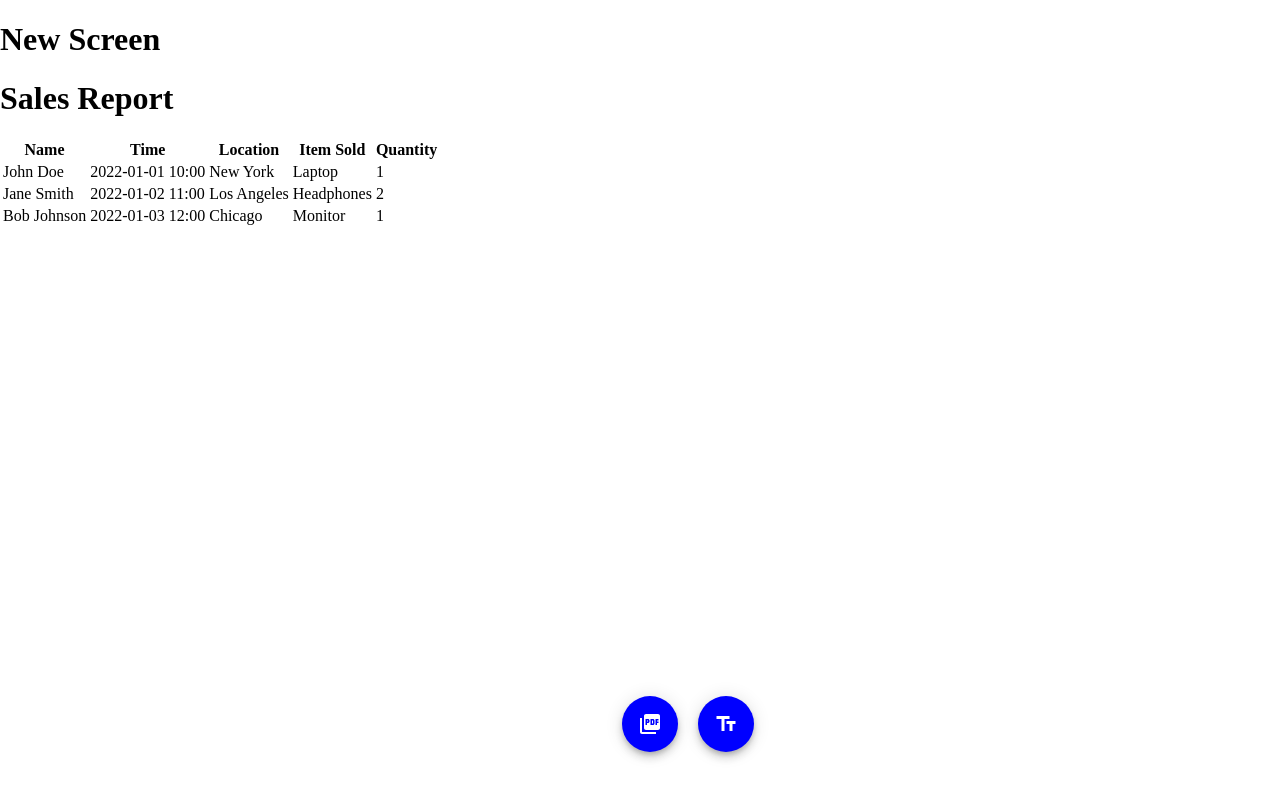
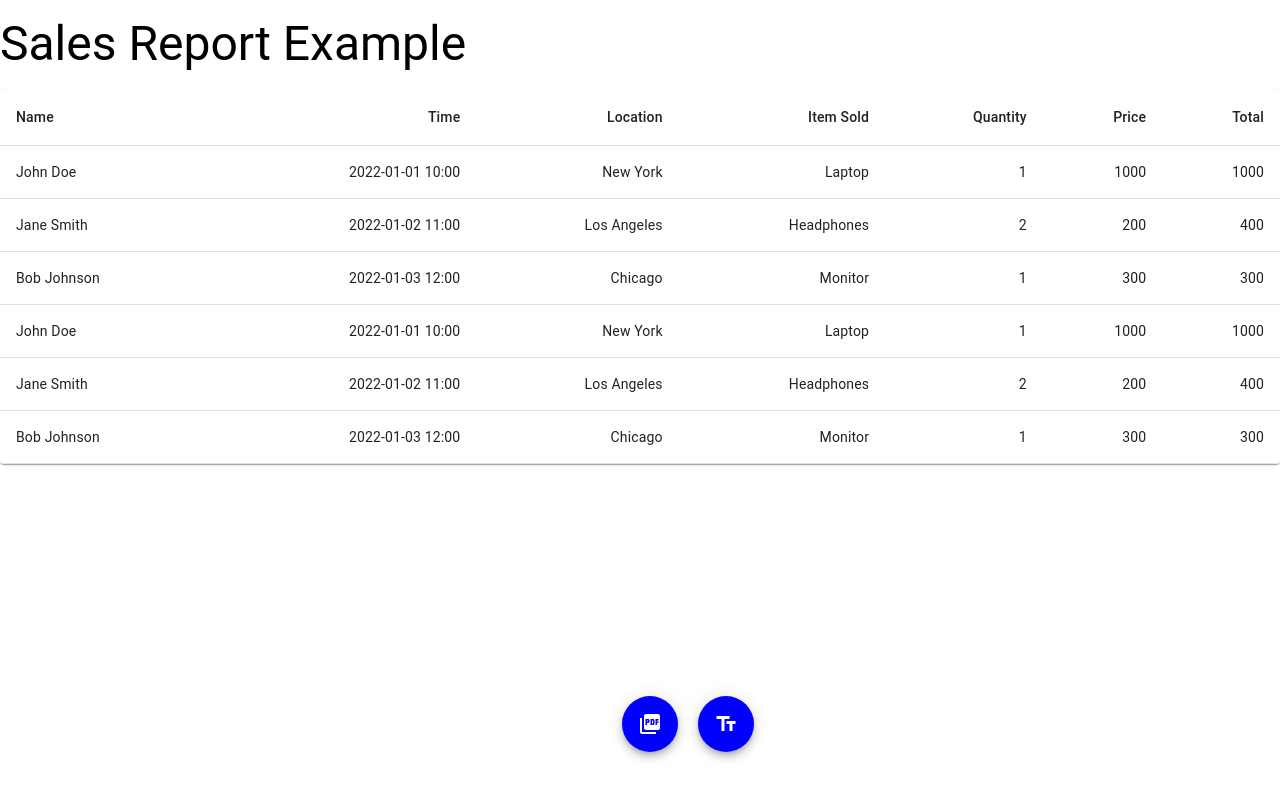
Before and after one commit to monaca-samples/voice-ai-sales-report-app, a React (Vite) app: page / in a window 1280 px wide. Both pictures are taken after typing "Sample" into the empty fields and a click on the button "GENERATE SALES REPORT!". Shown: the top 798 px of the page. Built offline with nearby package versions, Linux system fonts and the light colour scheme.

Commit message:
Styling changes

```diff
--- a/src/js/SalesReportEx.jsx
+++ b/src/js/SalesReportEx.jsx
@@ -8,13 +8,18 @@ import PictureAsPdfIcon from '@mui/icons-material/PictureAsPdf';
 import TextFieldsIcon from '@mui/icons-material/TextFields';
 import Fab from '@mui/material/Fab';
 import Box from '@mui/material/Box';
+import Typography from '@mui/material/Typography';
+import { Table, TableBody, TableCell, TableContainer, TableHead, TableRow, Paper } from '@mui/material';
 
 pdfMake.vfs = pdfFonts;
 
 const salesData = [
-  { name: 'John Doe', time: '2022-01-01 10:00', location: 'New York', item: 'Laptop', quantity: 1 },
-  { name: 'Jane Smith', time: '2022-01-02 11:00', location: 'Los Angeles', item: 'Headphones', quantity: 2 },
-  { name: 'Bob Johnson', time: '2022-01-03 12:00', location: 'Chicago', item: 'Monitor', quantity: 1 },
+  { name: 'John Doe', time: '2022-01-01 10:00', location: 'New York', item: 'Laptop', quantity: 1, price: 1000 },
+  { name: 'Jane Smith', time: '2022-01-02 11:00', location: 'Los Angeles', item: 'Headphones', quantity: 2, price: 200 },
+  { name: 'Bob Johnson', time: '2022-01-03 12:00', location: 'Chicago', item: 'Monitor', quantity: 1, price: 300 },
+  { name: 'John Doe', time: '2022-01-01 10:00', location: 'New York', item: 'Laptop', quantity: 1, price: 1000 },
+  { name: 'Jane Smith', time: '2022-01-02 11:00', location: 'Los Angeles', item: 'Headphones', quantity: 2, price: 200 },
+  { name: 'Bob Johnson', time: '2022-01-03 12:00', location: 'Chicago', item: 'Monitor', quantity: 1, price: 300 }
 ];
 
 const SalesReportEx = () => {
@@ -105,29 +110,37 @@ const SalesReportEx = () => {
 
   return (
     <div>
-      <h1>Sales Report</h1>
-      <table>
-        <thead>
-          <tr>
-            <th>Name</th>
-            <th>Time</th>
-            <th>Location</th>
-            <th>Item Sold</th>
-            <th>Quantity</th>
-          </tr>
-        </thead>
-        <tbody>
-          {salesData.map((sale, index) => (
-            <tr key={index}>
-              <td>{sale.name}</td>
-              <td>{sale.time}</td>
-              <td>{sale.location}</td>
-              <td>{sale.item}</td>
-              <td>{sale.quantity}</td>
-            </tr>
-          ))}
-        </tbody>
-      </table>
+        <Typography variant="h3" gutterBottom>
+          Sales Report Example
+        </Typography>
+      <TableContainer component={Paper}>
+        <Table sx={{ minWidth: 650 }} aria-label="simple table">
+          <TableHead>
+            <TableRow>
+              <TableCell>Name</TableCell>
+              <TableCell align="right">Time</TableCell>
+              <TableCell align="right">Location</TableCell>
+              <TableCell align="right">Item Sold</TableCell>
+              <TableCell align="right">Quantity</TableCell>
+              <TableCell align="right">Price</TableCell>
+              <TableCell align="right">Total</TableCell>
+            </TableRow>
+          </TableHead>
+          <TableBody>
+            {salesData.map((sale, index) => (
+              <TableRow key={index}>
+                <TableCell component="th" scope="row">{sale.name}</TableCell>
+                <TableCell align="right">{sale.time}</TableCell>
+                <TableCell align="right">{sale.location}</TableCell>
+                <TableCell align="right">{sale.item}</TableCell>
+                <TableCell align="right">{sale.quantity}</TableCell>
+                <TableCell align="right">{sale.price}</TableCell>
+                <TableCell align="right">{sale.quantity * sale.price}</TableCell>
+              </TableRow>
+            ))}
+          </TableBody>
+        </Table>
+      </TableContainer>
       <Box sx={{ p:6, position: 'fixed', bottom: 0, width: '100%', display: 'flex', flexDirection: 'row', justifyContent: 'center' }}>
         <Fab style={{ backgroundColor: 'blue', color: 'white', marginRight: '10px' }} onClick={downloadPDF}>
           <PictureAsPdfIcon />
@@ -135,7 +148,7 @@ const SalesReportEx = () => {
         <Fab style={{ backgroundColor: 'blue', color: 'white', marginLeft: '10px' }} onClick={downloadTXT}>
           <TextFieldsIcon />
         </Fab>
-    </Box>
+      </Box>
     </div>
   );
 };
--- a/src/js/screens/NewScreen.jsx
+++ b/src/js/screens/NewScreen.jsx
@@ -7,7 +7,6 @@ const NewScreen = () => {
 
   return (
     <div>
-      <h1>New Screen</h1>
       <p>{transcript}</p>
       <SalesReportEx />
     </div>
```
